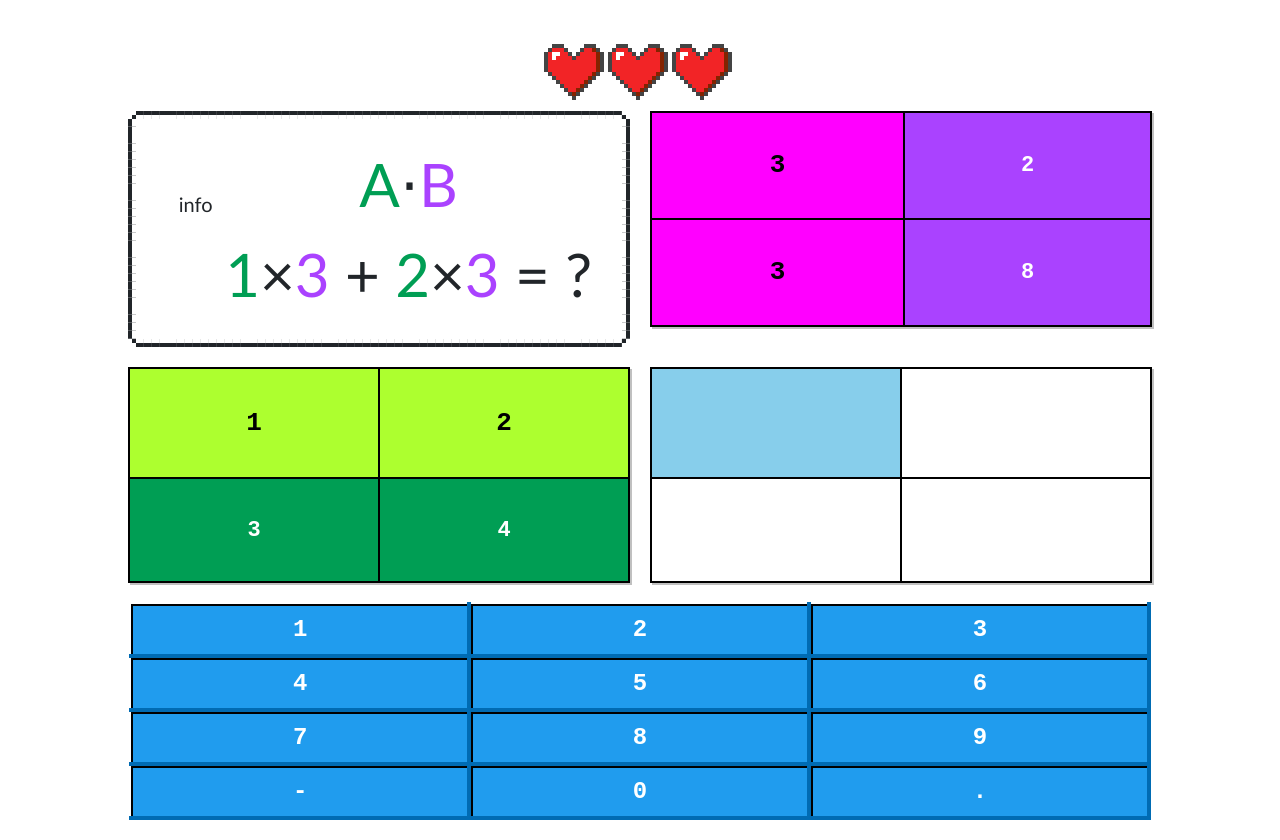
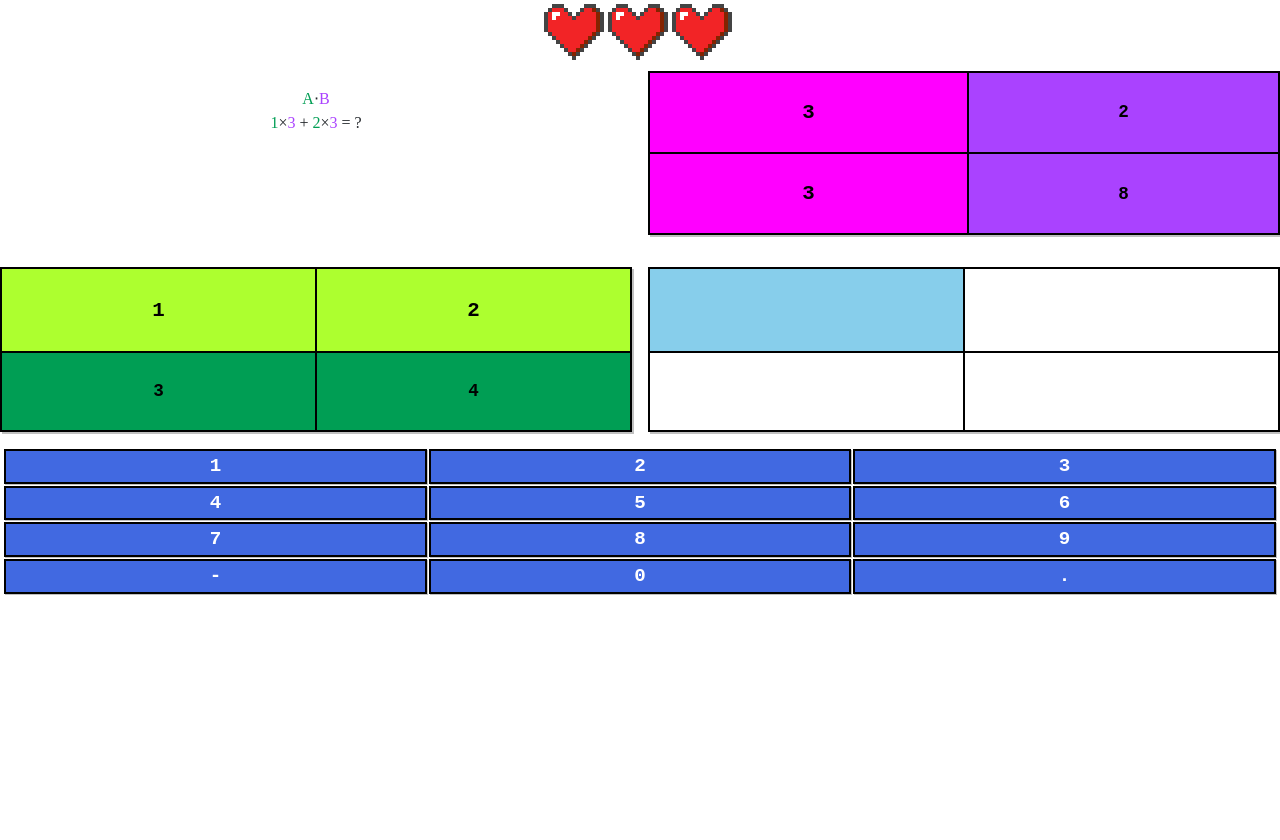
Before and after one commit to samkc-0/workbook, a React (Vite) app: page / in a window 1280 px wide. After the commit the page ends 800 px from the top, so only its background shows below. Built offline with nearby package versions, Linux system fonts and the light colour scheme.

Commit message:
change styles

```diff
--- a/src/App.tsx
+++ b/src/App.tsx
@@ -220,8 +220,8 @@ function Frame({
 
 function Info({ children }: { children: ReactNode }) {
   return (
-    <div className="info nes-container with-title is-centered is-rounded">
-      <p className="title">info</p>
+    <div className="info">
+      <p className="title"></p>
       {children}
     </div>
   );
--- a/src/Components/PhonePad.tsx
+++ b/src/Components/PhonePad.tsx
@@ -42,7 +42,7 @@ export function PhonePad({
     >
       {values.map((value) => (
         <button
-          className="nes-btn is-primary"
+          className=""
           key={`${value}-key`}
           onClick={() => onClick(value)}
         >
--- a/src/index.css
+++ b/src/index.css
@@ -2,99 +2,15 @@
   box-sizing: border-box;
 }
 
-html {
-  margin: 0;
-  padding: 0;
-}
-
-:root {
-  font-family: Inter, system-ui, Avenir, Helvetica, Arial, sans-serif;
-  line-height: 1.5;
-  font-weight: 400;
-
-  font-size: 20px;
-
-  /* color-scheme: light dark; */
-  /* color: rgba(255, 255, 255, 0.87); */
-  /* background-color: #242424; */
-
-  font-synthesis: none;
-  text-rendering: optimizeLegibility;
-  -webkit-font-smoothing: antialiased;
-  -moz-osx-font-smoothing: grayscale;
-}
-
-a {
-  font-weight: 500;
-  color: #646cff;
-  text-decoration: inherit;
-}
-a:hover {
-  color: #535bf2;
-}
-/*
-#root {
+main {
+  width: 100vw;
+  height: 100vh;
   position: absolute;
-  margin: auto;
-  width: 100%;
-  height: 100%;
-  margin: auto 10vw auto 10vw;
-} */
-
-h1 {
-  font-size: 3.2em;
-  line-height: 1.1;
-}
-
-button {
-  border-radius: 8px;
-  border: 1px solid transparent;
-  padding: 0.6em 1.2em;
-  font-size: 1em;
-  font-weight: 500;
-  font-family: inherit;
-  /* background-color: #1a1a1a; */
-  cursor: pointer;
-  transition: border-color 0.25s;
-}
-button:hover {
-  border-color: #646cff;
-}
-button:focus,
-button:focus-visible {
-  outline: 4px auto -webkit-focus-ring-color;
-}
-
-/* @media (prefers-color-scheme: light) {
-  :root {
-    color: #213547;
-    background-color: #ffffff;
-  }
-  a:hover {
-    color: #747bff;
-  }
-  button {
-    background-color: #f9f9f9;
-  }
-} */
-
-.matrix.highlight-rows {
-  display: grid;
-  grid-template-rows: auto;
-}
-
-.matrix .highlighted {
-  background-color: skyblue;
-  font-size: 1.3rem;
-}
-
-.matrix .cell {
-  font-family: "Courier New", Courier, monospace, monospace;
-  font-weight: bold;
-  width: 2rem;
-  height: 2rem;
-  border: solid black 2px;
-  color: white;
+  text-align: center;
+  display: flex;
+  flex-direction: column;
+  align-items: stretch;
+  justify-content: stretch;
 }
 
 .matrix-grid {
@@ -113,14 +29,18 @@ table.matrix {
 
 .matrix td {
   /* white-space: nowrap;
-  overflow: hidden;
-  text-overflow: ellipsis; */
+    overflow: hidden;
+    text-overflow: ellipsis; */
 }
 
+.matrix.highlight-rows {
+  display: grid;
+  grid-template-rows: auto;
+}
 .phone-pad {
   /* width: 100%;
-  height: 100%;
-  position: absolute; */
+    height: 100%;
+    position: absolute; */
   margin: auto;
 }
 
@@ -139,6 +59,19 @@ table.matrix {
   font-size: 1.2rem;
   background-color: royalblue;
   color: white;
+}
+.matrix .highlighted {
+  background-color: skyblue;
+  font-size: 1.3rem;
+}
+
+.matrix .cell {
+  font-family: "Courier New", Courier, monospace, monospace;
+  font-weight: bold;
+  width: 2rem;
+  height: 2rem;
+  border: solid black 2px;
+  color: black;
 }
 
 .A {
@@ -166,46 +99,3 @@ table.matrix {
   background-color: fuchsia;
   color: black;
 }
-/* .ans {
-    background-color: #eee;
-  }
-  .ans.highlighted {
-    background-color: white;
-  } */
-
-.ans .cell {
-  color: black;
-}
-
-.info {
-  display: flex;
-  justify-content: center;
-  align-items: center;
-  font-size: 3rem;
-  /* border: solid silver 1px;
-  box-shadow: grey 1px 1px; */
-}
-
-/* .correct {
-  color: green;
-}
-
-.incorrect::after {
-  content: "_";
-} */
-
-main {
-  /* display: flex;
-  flex-direction: column; */
-  width: 100vw;
-  height: 100vh;
-  position: absolute;
-  text-align: center;
-  padding-left: 10vw;
-  padding-right: 10vw;
-  margin-top: 5vh;
-}
-
-.info {
-  font-family: "Gill Sans", "Gill Sans MT", Calibri, "Trebuchet MS", sans-serif;
-}
```
